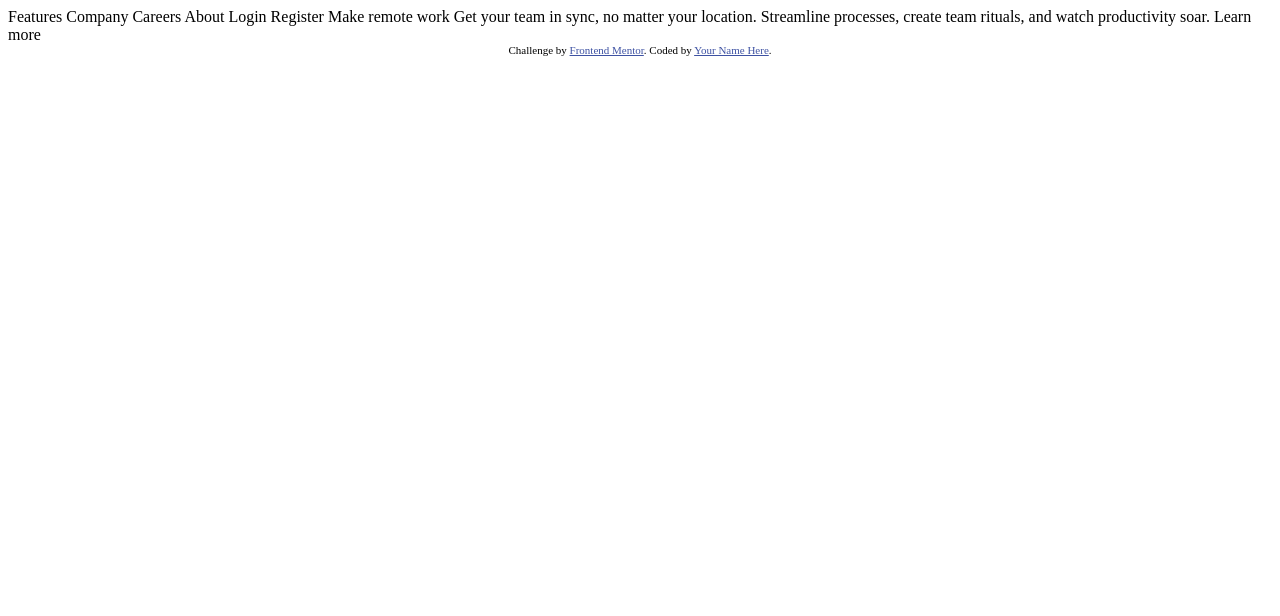
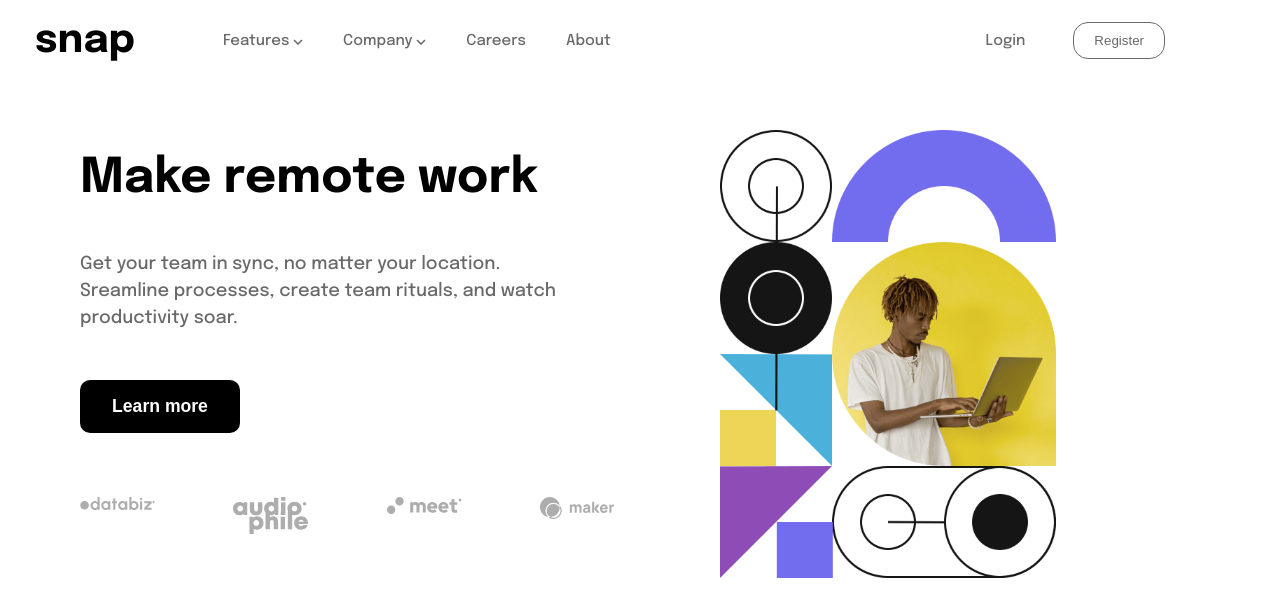
Before and after one commit to kdrai007/intro-section-with-dropdown, a plain HTML site: page index.html in a window 1280 px wide. Drawn offline with nearby package versions, Linux system fonts and the light colour scheme.

Commit message:
web desgin done

```diff
--- a/index.html
+++ b/index.html
@@ -1,27 +1,96 @@
 <!DOCTYPE html>
 <html lang="en">
+
 <head>
   <meta charset="UTF-8">
-  <meta name="viewport" content="width=device-width, initial-scale=1.0"> <!-- displays site properly based on user's device -->
+  <meta name="viewport" content="width=device-width, initial-scale=1.0">
+  <!-- displays site properly based on user's device -->
+  <link rel="icon" type="image/png" sizes="32x32" href="./images/favicon-32x32.png">
+  <link rel="stylesheet" href="style.css">
+  <script src="https://code.jquery.com/jquery-3.6.4.min.js"
+    integrity="sha256-oP6HI9z1XaZNBrJURtCoUT5SUnxFr8s3BzRl+cbzUq8=" crossorigin="anonymous"></script>
+  <title>Intro Section</title>
+  <!-- Feel free to remove these styles or customise in your own stylesheet 👍 -->
+</head>
 
-  <link rel="icon" type="image/png" sizes="32x32" href="./images/favicon-32x32.png">
+<body>
+  <main>
+    <nav>
+      <div class="left">
+        <h3>snap</h3>
+        <ul class="hide">
+          <li class="Features">
+            <p>Features <img class="feature-dropdown" src="./images/icon-arrow-down.svg" alt=""> </p>
+            <ul class="all-feature" style="display:none;">
+              <li><img src="./images/icon-todo.svg" alt=""> Todo List</li>
+              <li><img src="./images/icon-planning.svg" alt=""> Planning</li>
+              <li><img src="./images/icon-reminders.svg" alt=""> Reminder</li>
+              <li><img src="./images/icon-calendar.svg" alt=""> Calender</li>
+            </ul>
+          </li>
+          <li>
+            <p class="company">Company <img class="company-dropdown" src="./images/icon-arrow-down.svg" alt=""></p>
+            <ul class="all-company" style="display:none">
+              <li>History</li>
+              <li>Team Blog</li>
+              <li>Carrers</li>
+            </ul>
+          </li>
+          <li>
+            <p>Careers</p>
+          </li>
+          <li>
+            <p>About</p>
+          </li>
+        </ul>
+      </div>
+      <div class="right hide">
+        <!-- <a href="#">Login</a> -->
+        <p>Login</p>
+        <button>Register</button>
 
-  <title>Frontend Mentor | Intro section with dropdown navigation</title>
+      </div>
+    </nav>
+    <button class="menu-btn"> <img src="./images/icon-menu.svg" alt=""></button>
+    <div class="mobile-view hidden" style="display:none">
+      <ul>
+        <li class="Features">
+          <p>Features <img src="./images/icon-arrow-down.svg" alt=""> </p>
+        </li>
+        <li>
+          <p>Company <img src="./images/icon-arrow-down.svg" alt=""> </p>
+        </li>
+        <li>
+          <p> Careers</p>
+        </li>
+        <li>
+          <p> About</p>
+        </li>
+      </ul>
+    </div>
+    <div class="container">
+      <div class="details-left">
+        <h1>Make remote work</h1>
+        <p>Get your team in sync, no matter your location. Sreamline processes, create team rituals, and watch
+          productivity soar.</p>
+        <button class="btn">Learn more</button>
 
-  <!-- Feel free to remove these styles or customise in your own stylesheet 👍 -->
-  <style>
-    .attribution { font-size: 11px; text-align: center; }
-    .attribution a { color: hsl(228, 45%, 44%); }
-  </style>
-</head>
-<body>
+        <div class="sponsers">
+          <img src="./images/client-databiz.svg" alt="">
+          <img src="./images/client-audiophile.svg" alt="">
+          <img src="./images/client-meet.svg" alt="">
+          <img src="./images/client-maker.svg" alt="">
+        </div>
+      </div>
+      <div class="hero-container">
+        <img src="./images/image-hero-desktop.png" alt="hero-picture">
+      </div>
+    </div>
+  </main>
 
-  Features
-  Company
-  Careers
-  About
 
-  Login
+
+  <!-- Login
   Register
 
   Make remote work
@@ -29,11 +98,8 @@
   Get your team in sync, no matter your location. Streamline processes,
   create team rituals, and watch productivity soar.
 
-  Learn more
+  Learn more -->
+  <script src="./script.js"></script>
+</body>
 
-  <div class="attribution">
-    Challenge by <a href="https://www.frontendmentor.io?ref=challenge" target="_blank">Frontend Mentor</a>.
-    Coded by <a href="#">Your Name Here</a>.
-  </div>
-</body>
 </html>
--- /dev/null
+++ b/script.js
@@ -0,0 +1,30 @@
+$(function () {
+  //handling features section in normal mode
+  $(".Features").click(function () {
+    // $(".all-feature").slideToggle();
+    $(".all-feature").slideToggle(100);
+    handleArrow(".feature-dropdown");
+  });
+  //handling company section in normal mode
+
+  $(".company").click(function () {
+    $(".all-company").slideToggle(100);
+    handleArrow(".company-dropdown");
+  });
+  //handling nav bar in responsive mode
+  $(".menu-btn").click(function () {
+    $(".mobile-view").toggle(100);
+    $("body").toggleClass("class2");
+    let menuBtn = $(".menu-btn img");
+    if (menuBtn.attr("src") == "./images/icon-close-menu.svg")
+      menuBtn.attr("src", "./images/icon-menu.svg");
+    else menuBtn.attr("src", "./images/icon-close-menu.svg");
+  });
+});
+function handleArrow(cls) {
+  if ($(cls).attr("src") === "./images/icon-arrow-up.svg") {
+    $(cls).attr("src", "./images/icon-arrow-down.svg");
+  } else {
+    $(cls).attr("src", "./images/icon-arrow-up.svg");
+  }
+}
--- /dev/null
+++ b/style.css
@@ -0,0 +1,262 @@
+@import url("https://fonts.googleapis.com/css2?family=Epilogue:wght@500;700&display=swap");
+
+:root {
+  --Almost-White: hsl(0, 0%, 98%);
+  --Medium-Gray: hsl(0, 0%, 41%);
+  --Almost-Black: hsl(0, 0%, 8%);
+  --Dark-theme: hsl(215, 28%, 17%);
+}
+* {
+  padding: 0;
+  margin: 0;
+  box-sizing: border-box;
+}
+body {
+  font-family: "Epilogue", sans-serif;
+}
+nav {
+  display: flex;
+  align-items: center;
+  justify-content: space-between;
+  width: 100vw;
+  padding: 20px 35px;
+  -webkit-user-select: none;
+  -moz-user-select: none;
+  -ms-user-select: none;
+  user-select: none;
+  /* background-color: black;
+  color: white; */
+}
+nav > div,
+ul {
+  display: flex;
+  align-items: center;
+}
+/* nav > .left {
+  align-items: center;
+
+} */
+.Features {
+  position: relative;
+}
+.feature-dropdown {
+  transition: all 0.22s linear;
+}
+.all-feature,
+.all-company {
+  position: absolute;
+  display: flex;
+  flex-direction: column;
+  background-color: white;
+  width: 10rem;
+  padding: 10px;
+  margin-top: 20px;
+  box-shadow: rgba(0, 0, 0, 0.35) 0px 5px 15px;
+  border-radius: 10px;
+  opacity: 0.9;
+  color: var(--Medium-Gray);
+}
+.all-feature > li,
+.all-company > li {
+  display: flex;
+  padding: 10px;
+  gap: 15px;
+  list-style: none;
+}
+.all-feature > li:hover {
+  background-color: rgba(189, 185, 185, 0.822);
+}
+.all-feature {
+  left: -60%;
+}
+.all-company {
+  width: 8rem;
+}
+nav p {
+  font-size: 15px;
+}
+nav p:hover {
+  color: black !important;
+}
+.left > h3 {
+  font-size: 40px;
+  font-weight: 700;
+  cursor: pointer;
+}
+.left > ul {
+  list-style: none;
+  margin-left: 3rem;
+}
+.left > ul > li {
+  margin-left: 2.5rem;
+  cursor: pointer;
+}
+
+p {
+  color: var(--Medium-Gray);
+  font-size: 18px;
+}
+.right {
+  padding-right: 5rem;
+  gap: 3rem;
+}
+.right > button {
+  padding: 10px 20px;
+  border-radius: 15px;
+  background-color: inherit;
+  border: 1px solid var(--Medium-Gray);
+  color: var(--Medium-Gray);
+  cursor: pointer;
+  transition: all 0.5s ease;
+}
+.right > button:hover {
+  background-color: black;
+  color: white;
+}
+.hidden {
+  display: none;
+}
+/* main section */
+.container {
+  width: 100vw;
+  display: flex;
+  align-items: center;
+  justify-content: center;
+  gap: 10rem;
+}
+.container > .hero-container,
+.details-left {
+  width: 36rem;
+  height: 35rem;
+}
+
+.container > .details-left {
+  display: flex;
+  flex-direction: column;
+  margin-top: 10rem;
+  gap: 4rem;
+}
+.details-left > h1 {
+  font-size: 5rem;
+  padding-right: 50px;
+}
+.details-left > p {
+  padding-right: 100px;
+  line-height: 1.5;
+}
+.details-left > .btn {
+  width: 10rem;
+  padding: 1rem 1rem;
+  font-weight: 700;
+  background-color: black;
+  border: 1px solid black;
+  color: white;
+  border-radius: 10px;
+  border: none;
+  font-size: 1.1rem;
+  transition: all 0.5s ease;
+}
+.details-left > .btn:hover {
+  background-color: inherit;
+  color: var(--Medium-Gray);
+  border: 1px solid black;
+}
+.details-left > .sponsers {
+  padding-right: 25px;
+  margin-top: 5rem;
+  display: flex;
+  justify-content: space-between;
+  align-items: flex-start;
+}
+
+.container > .hero-container > img {
+  max-height: 100%;
+  max-width: 100%;
+  object-fit: cover;
+}
+.class2 {
+  background-color: var(--Medium-Gray);
+}
+.menu-btn {
+  visibility: hidden;
+}
+@media screen and (max-width: 1280px) {
+  .container {
+    gap: 5rem;
+  }
+  .container > .hero-container,
+  .details-left {
+    width: 36rem;
+    height: 28rem;
+  }
+
+  .container > .details-left {
+    margin-top: 3rem;
+    margin-left: 5rem;
+    gap: 3rem;
+  }
+  .details-left > h1 {
+    font-size: 3rem;
+    padding-right: 50px;
+  }
+  .details-left > p {
+    padding-right: 50px;
+    line-height: 1.5;
+  }
+  .details-left > .btn {
+    padding: 1rem 1rem;
+  }
+
+  .details-left > .sponsers {
+    margin-top: 1rem;
+    gap: 10px;
+  }
+  .details-left > .sponsers > img {
+    width: 75px;
+  }
+
+  .container > .hero-container > img {
+    max-height: 100%;
+    max-width: 100%;
+    object-fit: cover;
+  }
+}
+@media screen and (max-width: 950px) {
+  .menu-btn {
+    visibility: visible;
+  }
+  .hide {
+    display: none;
+  }
+  .hidden {
+    display: block;
+  }
+  .mobile-view {
+    position: fixed;
+    right: 0%;
+    top: 0%;
+    height: 100vh;
+    padding: 10rem;
+    background-color: white;
+    /* background-color: rebeccapurple; */
+  }
+  .menu-btn {
+    position: fixed;
+    top: 1%;
+    right: 2%;
+    background-color: inherit;
+    border: none;
+    cursor: pointer;
+    z-index: 1;
+  }
+
+  .mobile-view > ul {
+    display: flex;
+    color: black;
+    list-style: none;
+    flex-direction: column;
+    gap: 10px;
+  }
+  .mobile-view > ul > li {
+  }
+}
```
